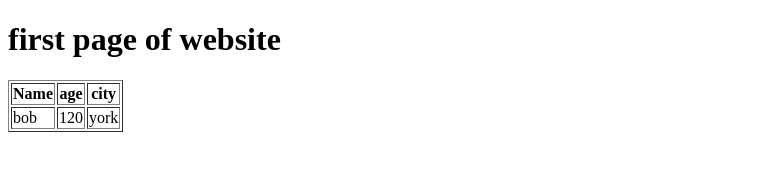
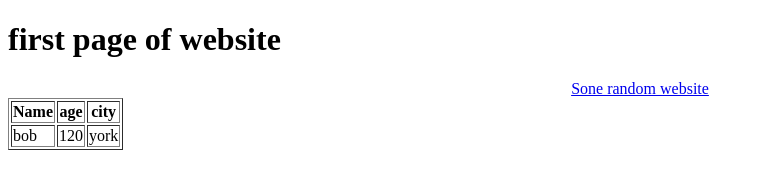
Before and after one commit to TheLonelyOtaku/IT3203, a plain HTML site: page main.html in a window 1280 px wide. Shown: the whole page, without its empty margins (0-763 px from the left). Drawn offline with Linux system fonts and the light colour scheme.

Commit message:
dasdasda

```diff
--- a/main.html
+++ b/main.html
@@ -1,11 +1,14 @@
 <!DOCTYPE html>
 <html>
     <head>
-
+        <title>IT3203</title>
     </head>
 
     <body>
         <h1>first page of website</h1>
+        <div style="text-align: center;">
+			<a href="https://www.touchgrasss.com/">Sone random website</a>
+		</div>
         <table border="1">
             <tr>
                 <th>Name</th>
```
